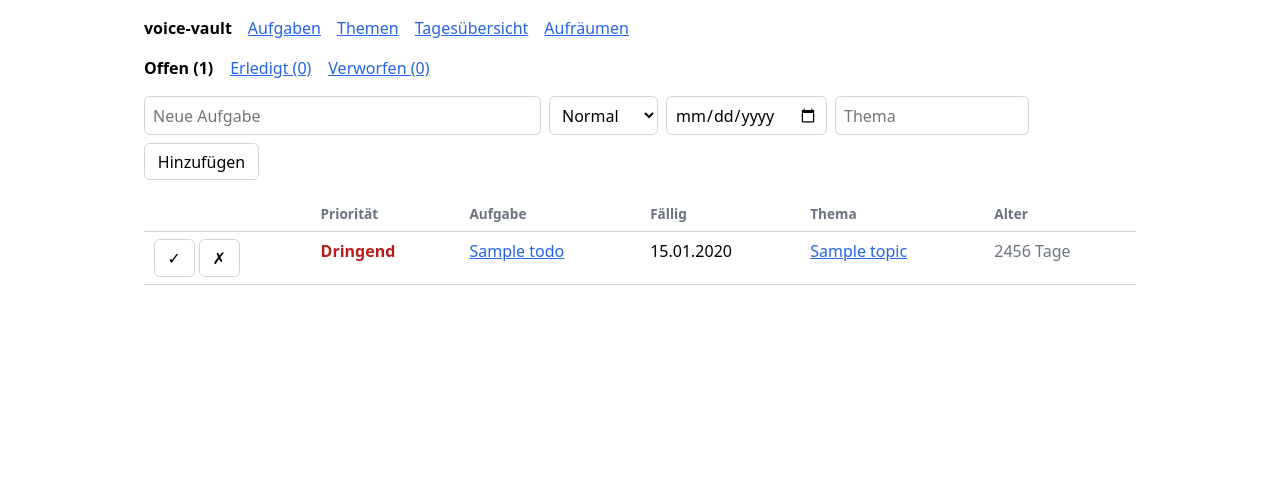
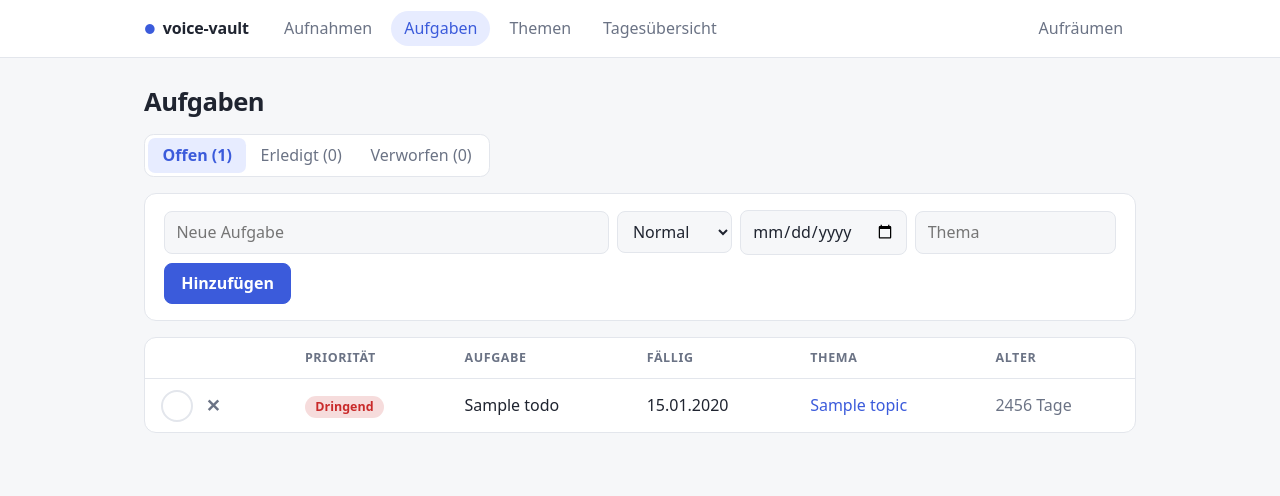
Before and after one commit to stpn108/voice-vault, a FastAPI app: page /todos in a window 1280 px wide. Shown: the top 496 px of the page. Run offline with FastAPI, Linux system fonts and the light colour scheme; tables that the repository leaves empty hold one stand-in row (values such as "Sample post").

Commit message:
Redesign the web UI: cards, navigation bar, status chips, check circles, dark mode
Co-Authored-By: Claude Sonnet 5.5 <noreply@anthropic.com>
Claude-Session: https://claude.ai/code/session_01Bz4ovkV9KmFDat93YnSYXk

```diff
--- a/app/strings.py
+++ b/app/strings.py
@@ -68,6 +68,7 @@ TEXTS = {
     "oauth_wrong_password": {"de": "Das Passwort stimmt nicht.", "en": "The password is wrong."},
     "oauth_bad_request": {"de": "Die Anfrage ist ungültig. Starte die Verbindung in Claude neu.", "en": "The request is invalid. Start the connection in Claude again."},
     "oauth_expired": {"de": "Die Anmeldung ist abgelaufen. Starte die Verbindung in Claude neu.", "en": "The sign-in expired. Start the connection in Claude again."},
+    "ui_nav_recordings": {"de": "Aufnahmen", "en": "Recordings"},
     "ui_nav_todos": {"de": "Aufgaben", "en": "Tasks"},
     "ui_nav_topics": {"de": "Themen", "en": "Topics"},
     "ui_nav_digests": {"de": "Tagesübersicht", "en": "Daily overview"},
--- a/app/templates/base.html
+++ b/app/templates/base.html
@@ -5,43 +5,87 @@
 <meta name="viewport" content="width=device-width, initial-scale=1">
 <title>{% block title %}{{ t("ui_title") }}{% endblock %}</title>
 <style>
-  :root { color-scheme: light dark; --muted: #6b7280; --line: #d1d5db; --accent: #2563eb; --danger: #b91c1c; }
-  body { font: 16px/1.5 system-ui, sans-serif; margin: 0 auto; max-width: 62rem; padding: 1rem; }
-  header { display: flex; gap: 1rem; align-items: baseline; flex-wrap: wrap; margin-bottom: 1rem; }
-  header a.brand { font-weight: 700; text-decoration: none; color: inherit; }
+  :root { color-scheme: light dark;
+    --bg: #f6f7f9; --card: #ffffff; --text: #1f2430; --muted: #6b7385; --line: #e3e6ec; --hover: #f0f3f9;
+    --accent: #3b5bdb; --accent-soft: #e7ecff; --danger: #c92a2a; --ok: #2b8a3e; --warn: #d9730d; --radius: .75rem; }
+  @media (prefers-color-scheme: dark) { :root {
+    --bg: #14161c; --card: #1c1f27; --text: #e6e9f0; --muted: #98a0b3; --line: #2b303c; --hover: #232733;
+    --accent: #8ea2ff; --accent-soft: #252c4a; --danger: #ff8787; --ok: #69db7c; --warn: #ffa94d; } }
+  * { box-sizing: border-box; }
+  body { font: 16px/1.55 system-ui, -apple-system, "Segoe UI", sans-serif; margin: 0; background: var(--bg); color: var(--text); }
+  .wrap { max-width: 64rem; margin: 0 auto; padding: 0 1rem 3rem; }
+  header.top { background: var(--card); border-bottom: 1px solid var(--line); margin-bottom: 1.5rem; }
+  header.top .wrap { display: flex; gap: .4rem; align-items: center; flex-wrap: wrap; padding-top: .7rem; padding-bottom: .7rem; }
+  a.brand { font-weight: 800; letter-spacing: -.01em; text-decoration: none; color: var(--text); margin-right: 1rem; }
+  a.brand::before { content: "\25CF"; color: var(--accent); margin-right: .45rem; font-size: .8em; }
+  header.top a.nav { text-decoration: none; color: var(--muted); padding: .3rem .8rem; border-radius: 2rem; font-weight: 500; }
+  header.top a.nav:hover { background: var(--hover); color: var(--text); }
+  header.top a.nav.current { background: var(--accent-soft); color: var(--accent); }
+  header.top .spacer { flex: 1; }
+  h1 { font-size: 1.6rem; letter-spacing: -.02em; margin: .2rem 0 .8rem; }
+  h2 { font-size: 1.2rem; margin: 1.6rem 0 .6rem; } h3 { font-size: 1.05rem; margin: 1.4rem 0 .5rem; }
   a { color: var(--accent); }
+  .card { background: var(--card); border: 1px solid var(--line); border-radius: var(--radius); padding: 1rem 1.2rem; margin-bottom: 1rem; }
+  .card.flush { padding: 0; overflow: hidden; }
   table { border-collapse: collapse; width: 100%; }
-  th, td { text-align: left; padding: .45rem .6rem; border-bottom: 1px solid var(--line); vertical-align: top; }
-  th { color: var(--muted); font-weight: 600; font-size: .85rem; }
+  th, td { text-align: left; padding: .65rem 1rem; border-bottom: 1px solid var(--line); vertical-align: middle; }
+  th { color: var(--muted); font-weight: 600; font-size: .78rem; text-transform: uppercase; letter-spacing: .05em; }
+  tbody tr:last-child td { border-bottom: 0; } tbody tr:hover { background: var(--hover); }
+  td a { text-decoration: none; font-weight: 500; } td a:hover { text-decoration: underline; }
   .muted { color: var(--muted); }
-  .state { font-size: .85rem; border: 1px solid var(--line); border-radius: 1rem; padding: .05rem .6rem; white-space: nowrap; }
-  .state-verified { border-color: #16a34a; } .state-waiting { border-color: #d97706; }
-  .state-trashed, .state-deleted { border-color: var(--muted); color: var(--muted); }
+  .pill, .state { display: inline-block; font-size: .78rem; font-weight: 600; border-radius: 2rem; padding: .1rem .65rem; white-space: nowrap;
+    background: var(--hover); color: var(--muted); border: 0; }
+  .state-verified { background: color-mix(in srgb, var(--ok) 16%, transparent); color: var(--ok); }
+  .state-waiting { background: color-mix(in srgb, var(--warn) 16%, transparent); color: var(--warn); }
+  .chip.p1 { background: color-mix(in srgb, var(--danger) 16%, transparent); color: var(--danger); }
+  .chip.p2 { background: color-mix(in srgb, var(--warn) 18%, transparent); color: var(--warn); }
+  .chip.p3 { background: var(--accent-soft); color: var(--accent); }
+  .chip.p4 { background: var(--hover); color: var(--muted); }
   form.inline { display: inline; }
-  input[type=text], input[type=number] { font: inherit; padding: .35rem .5rem; border: 1px solid var(--line); border-radius: .35rem; background: transparent; color: inherit; }
-  button { font: inherit; padding: .35rem .8rem; border-radius: .35rem; border: 1px solid var(--line); background: transparent; color: inherit; cursor: pointer; }
-  button.danger { border-color: var(--danger); color: var(--danger); }
+  input[type=text], input[type=number], input[type=date], input[type=password], select, textarea {
+    font: inherit; padding: .5rem .7rem; border: 1px solid var(--line); border-radius: .5rem; background: var(--bg); color: inherit; }
+  input:focus, select:focus, textarea:focus { outline: 2px solid var(--accent); outline-offset: -1px; }
+  textarea { width: 100%; }
+  button, .btn { font: inherit; font-weight: 600; padding: .45rem 1rem; border-radius: .5rem; border: 1px solid var(--line);
+    background: var(--card); color: var(--text); cursor: pointer; text-decoration: none; display: inline-block; }
+  button:hover, .btn:hover { background: var(--hover); }
+  button.primary { background: var(--accent); border-color: var(--accent); color: #fff; } button.primary:hover { filter: brightness(1.1); }
+  button.danger { border-color: var(--danger); color: var(--danger); background: transparent; }
+  button.check { width: 2rem; height: 2rem; padding: 0; border-radius: 50%; border: 2px solid var(--line); font-size: 1rem; line-height: 1; color: transparent; }
+  button.check:hover { border-color: var(--ok); color: var(--ok); background: transparent; }
+  button.drop { width: 2rem; height: 2rem; padding: 0; border-radius: 50%; border: 0; background: transparent; color: var(--muted); font-size: 1.1rem; }
+  button.drop:hover { color: var(--danger); background: var(--hover); }
   pre.text { white-space: pre-wrap; word-wrap: break-word; font: inherit; margin: 0; }
-  .segment { display: grid; grid-template-columns: 4.5rem 9rem 1fr; gap: .5rem; padding: .3rem 0; border-bottom: 1px solid var(--line); }
-  .notice { border: 1px solid #d97706; padding: .5rem .8rem; border-radius: .35rem; margin-bottom: 1rem; }
-  .prio-1 { color: var(--danger); font-weight: 700; } .prio-2 { font-weight: 600; } .prio-4 { color: var(--muted); }
-  .done { text-decoration: line-through; color: var(--muted); }
-  .tabs a { margin-right: .8rem; } .tabs a.current { font-weight: 700; text-decoration: none; color: inherit; }
-  textarea, select, input[type=date] { font: inherit; padding: .35rem .5rem; border: 1px solid var(--line); border-radius: .35rem; background: transparent; color: inherit; }
-  form.add { display: flex; gap: .5rem; flex-wrap: wrap; margin: 1rem 0; }
-  .digest { border-bottom: 1px solid var(--line); padding-bottom: 1rem; margin-bottom: 1rem; }
-  @media (max-width: 40rem) { .segment { grid-template-columns: 1fr; } .hide-small { display: none; } }
+  .segment { display: grid; grid-template-columns: 4rem 8rem 1fr; gap: .6rem; padding: .45rem 0; border-bottom: 1px solid var(--line); }
+  .segment:last-child { border-bottom: 0; } .segment strong { font-weight: 600; }
+  .notice { border: 1px solid var(--warn); background: color-mix(in srgb, var(--warn) 10%, transparent); padding: .6rem 1rem; border-radius: .5rem; margin-bottom: 1rem; }
+  .seg { display: inline-flex; background: var(--card); border: 1px solid var(--line); border-radius: .6rem; padding: .2rem; margin-bottom: 1rem; }
+  .seg a { text-decoration: none; color: var(--muted); padding: .3rem .9rem; border-radius: .45rem; font-weight: 500; }
+  .seg a.current { background: var(--accent-soft); color: var(--accent); font-weight: 700; }
+  form.add { display: flex; gap: .5rem; flex-wrap: wrap; align-items: center; }
+  form.add input[name=title] { flex: 1 1 16rem; }
+  .task-title { font-weight: 500; text-decoration: none; color: var(--text); } .task-title:hover { color: var(--accent); }
+  .done { text-decoration: line-through; color: var(--muted) !important; }
+  .by { font-size: .75rem; color: var(--muted); margin-left: .4rem; }
+  .digest h3 { margin-top: 0; }
+  .back { display: inline-block; margin-bottom: .6rem; text-decoration: none; color: var(--muted); } .back:hover { color: var(--accent); }
+  .actions { margin-top: 1.2rem; display: flex; gap: .8rem; align-items: center; }
+  @media (max-width: 40rem) { .segment { grid-template-columns: 1fr; gap: 0; } .hide-small { display: none; } th, td { padding: .55rem .6rem; } }
 </style>
 </head>
 <body>
-<header>
+{% set path = request.url.path %}
+{% set nav = "todos" if path.startswith("/todos") else "topics" if path.startswith("/topics") else "digests" if path.startswith("/digests") else "cleanup" if path.startswith("/cleanup") else "recordings" %}
+<header class="top"><div class="wrap">
   <a class="brand" href="/">voice-vault</a>
-  <a href="/todos">{{ t("ui_nav_todos") }}</a>
-  <a href="/topics">{{ t("ui_nav_topics") }}</a>
-  <a href="/digests">{{ t("ui_nav_digests") }}</a>
-  <a href="/cleanup">{{ t("ui_cleanup") }}</a>
-</header>
-<main>
+  <a class="nav {% if nav == 'recordings' %}current{% endif %}" href="/">{{ t("ui_nav_recordings") }}</a>
+  <a class="nav {% if nav == 'todos' %}current{% endif %}" href="/todos">{{ t("ui_nav_todos") }}</a>
+  <a class="nav {% if nav == 'topics' %}current{% endif %}" href="/topics">{{ t("ui_nav_topics") }}</a>
+  <a class="nav {% if nav == 'digests' %}current{% endif %}" href="/digests">{{ t("ui_nav_digests") }}</a>
+  <span class="spacer"></span>
+  <a class="nav {% if nav == 'cleanup' %}current{% endif %}" href="/cleanup">{{ t("ui_cleanup") }}</a>
+</div></header>
+<main class="wrap">
 {% block content %}{% endblock %}
 </main>
 </body>
--- a/app/templates/confirm_discard.html
+++ b/app/templates/confirm_discard.html
@@ -1,12 +1,12 @@
 {% extends "base.html" %}
 {% block content %}
-<h1>{{ t("ui_discard_title") }}</h1>
+<div class="card"><h1>{{ t("ui_discard_title") }}</h1>
 <p><strong>{{ rec.title or t("ui_untitled") }}</strong><br><span class="muted">{{ rec.started_at | localtime }}</span></p>
 <p>{{ t("ui_discard_text") }}</p>
 <p>{{ plaud_note }}</p>
 <form method="post" action="/recordings/{{ rec.id }}/discard">
   <input type="hidden" name="csrf" value="{{ csrf }}">
   <button class="danger" type="submit">{{ t("ui_discard_confirm") }}</button>
-  <a href="/recordings/{{ rec.id }}">{{ t("ui_cancel") }}</a>
-</form>
+  <a class="btn" href="/recordings/{{ rec.id }}">{{ t("ui_cancel") }}</a>
+</form></div>
 {% endblock %}
--- a/app/templates/digests.html
+++ b/app/templates/digests.html
@@ -1,8 +1,9 @@
 {% extends "base.html" %}
 {% block title %}{{ t("ui_nav_digests") }}{% endblock %}
 {% block content %}
+<h1>{{ t("ui_nav_digests") }}</h1>
 {% for d in digests %}
-<section class="digest">
+<section class="card digest">
   <h3>{{ d.day.strftime("%d.%m.%Y") }}</h3>
   <pre class="text">{{ d.body }}</pre>
 </section>
--- a/app/templates/todos.html
+++ b/app/templates/todos.html
@@ -1,22 +1,23 @@
 {% extends "base.html" %}
 {% block title %}{{ t("ui_nav_todos") }}{% endblock %}
 {% block content %}
-<p class="tabs">
+<h1>{{ t("ui_nav_todos") }}</h1>
+<div class="seg">
 {% for s in statuses %}
   <a href="/todos?status={{ s }}{% if topic %}&amp;topic={{ topic | urlencode }}{% endif %}" {% if s == status %}class="current"{% endif %}>{{ t("todo_status_" ~ s) }} ({{ counts[s] }})</a>
 {% endfor %}
-{% if topic %}<span class="muted">{{ t("ui_topic") }}: {{ topic }} · <a href="/todos?status={{ status }}">×</a></span>{% endif %}
-</p>
-<form class="add" method="post" action="/todos">
+</div>
+{% if topic %}<p class="muted">{{ t("ui_topic") }}: <strong>{{ topic }}</strong> · <a href="/todos?status={{ status }}">×</a></p>{% endif %}
+<div class="card"><form class="add" method="post" action="/todos">
   <input type="hidden" name="csrf" value="{{ csrf }}">
   <input type="text" name="title" placeholder="{{ t('ui_todo_new') }}" size="36" maxlength="300" required>
   <select name="priority">{% for p in priorities %}<option value="{{ p }}" {% if p == 3 %}selected{% endif %}>{{ t("todo_prio_" ~ p) }}</option>{% endfor %}</select>
   <input type="date" name="due">
   <input type="text" name="topic" placeholder="{{ t('ui_topic') }}" size="14" maxlength="120">
-  <button type="submit">{{ t("ui_todo_add") }}</button>
-</form>
+  <button class="primary" type="submit">{{ t("ui_todo_add") }}</button>
+</form></div>
 {% if rows %}
-<table>
+<div class="card flush"><table>
   <thead><tr><th></th><th>{{ t("ui_col_prio") }}</th><th>{{ t("ui_col_task") }}</th><th class="hide-small">{{ t("ui_col_due") }}</th><th class="hide-small">{{ t("ui_topic") }}</th><th class="hide-small">{{ t("ui_col_age") }}</th></tr></thead>
   <tbody>
   {% for row in rows %}
@@ -25,23 +26,23 @@
       <form class="inline" method="post" action="/todos/{{ row.id }}/status">
         <input type="hidden" name="csrf" value="{{ csrf }}"><input type="hidden" name="back" value="list">
         {% if row.status == "open" %}
-        <button type="submit" name="status" value="done" title="{{ t('ui_todo_check') }}">✓</button>
-        <button type="submit" name="status" value="dropped" title="{{ t('ui_todo_drop') }}">✗</button>
+        <button class="check" type="submit" name="status" value="done" title="{{ t('ui_todo_check') }}">✓</button>
+        <button class="drop" type="submit" name="status" value="dropped" title="{{ t('ui_todo_drop') }}">✕</button>
         {% else %}
         <button type="submit" name="status" value="open">{{ t("ui_todo_reopen") }}</button>
         {% endif %}
       </form>
     </td>
-    <td class="prio-{{ row.priority }}">{{ t("todo_prio_" ~ row.priority) }}</td>
-    <td><a href="/todos/{{ row.id }}" {% if row.status != "open" %}class="done"{% endif %}>{{ row.title }}</a>
-      {% if row.created_by == "claude" %}<span class="muted"> · Claude</span>{% endif %}</td>
+    <td><span class="pill chip p{{ row.priority }}">{{ t("todo_prio_" ~ row.priority) }}</span></td>
+    <td><a class="task-title {% if row.status != "open" %}done{% endif %}" href="/todos/{{ row.id }}">{{ row.title }}</a>
+      {% if row.created_by == "claude" %}<span class="by">Claude</span>{% endif %}</td>
     <td class="hide-small">{{ row.due_date.strftime("%d.%m.%Y") if row.due_date else "" }}</td>
     <td class="hide-small">{% if row.topic %}<a href="/topics/{{ row.topic | urlencode }}">{{ row.topic }}</a>{% endif %}</td>
     <td class="hide-small muted">{{ row.age_days }} {{ t("ui_days") }}</td>
   </tr>
   {% endfor %}
   </tbody>
-</table>
+</table></div>
 {% if truncated %}<p class="muted">{{ t("ui_todo_truncated") }}</p>{% endif %}
 {% else %}
 <p class="muted">{{ t("ui_todo_empty") }}</p>
--- a/app/templates/topics.html
+++ b/app/templates/topics.html
@@ -1,8 +1,9 @@
 {% extends "base.html" %}
 {% block title %}{{ t("ui_nav_topics") }}{% endblock %}
 {% block content %}
+<h1>{{ t("ui_nav_topics") }}</h1>
 {% if topics %}
-<table>
+<div class="card flush"><table>
   <thead><tr><th>{{ t("ui_topic") }}</th><th>{{ t("ui_col_open") }}</th><th class="hide-small">{{ t("ui_col_notes") }}</th><th>{{ t("ui_col_activity") }}</th></tr></thead>
   <tbody>
   {% for topic, open_count, notes, last in topics %}
@@ -10,7 +11,7 @@
     <td class="hide-small">{{ notes }}</td><td>{{ last | localtime }}</td></tr>
   {% endfor %}
   </tbody>
-</table>
+</table></div>
 {% else %}
 <p class="muted">{{ t("ui_topics_empty") }}</p>
 {% endif %}
```
Also changed, not shown: app/templates/cleanup.html (+4 -3 lines), app/templates/detail.html (+6 -4 lines), app/templates/list.html (+6 -6 lines), app/templates/todo.html (+9 -9 lines), app/templates/topic.html (+7 -7 lines).
